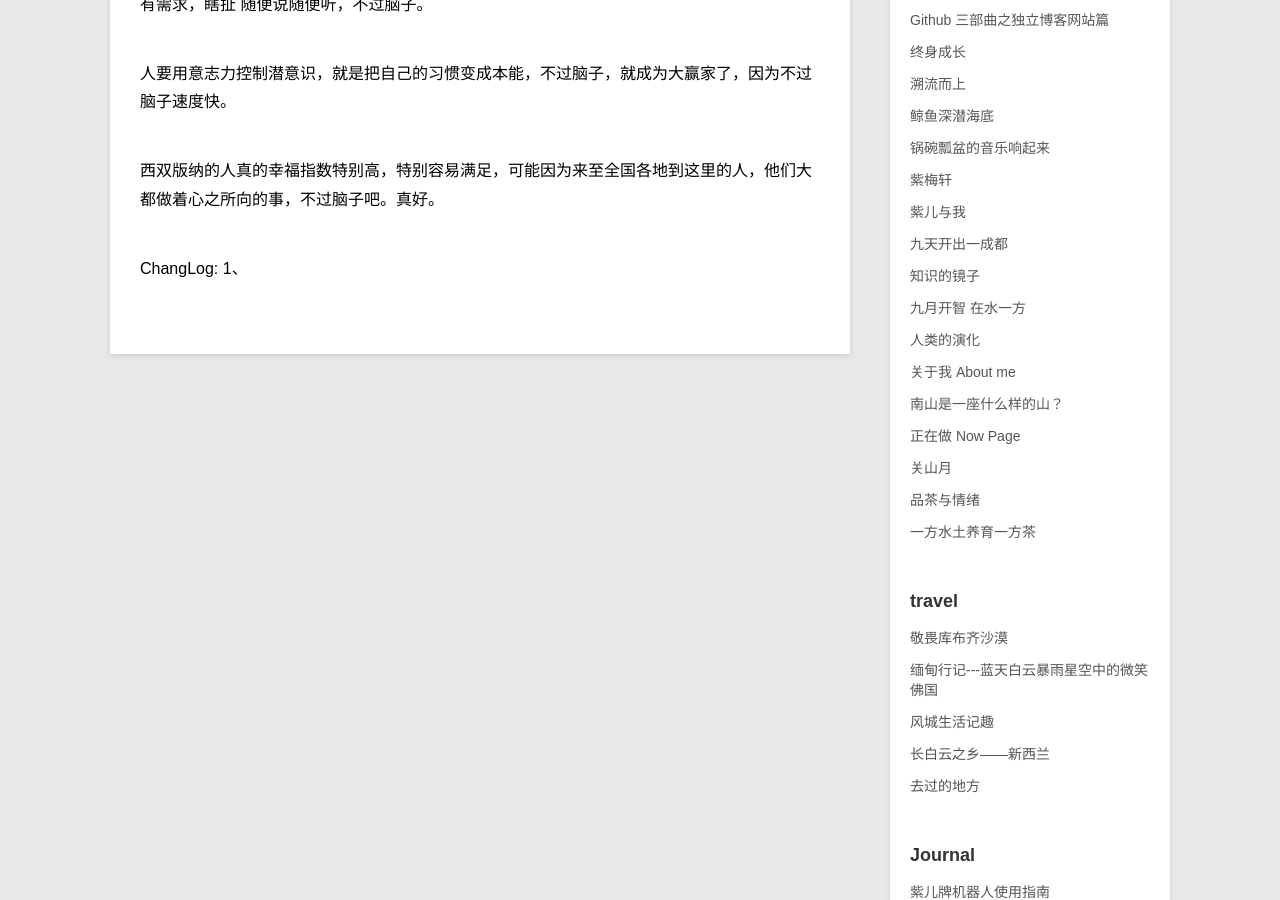
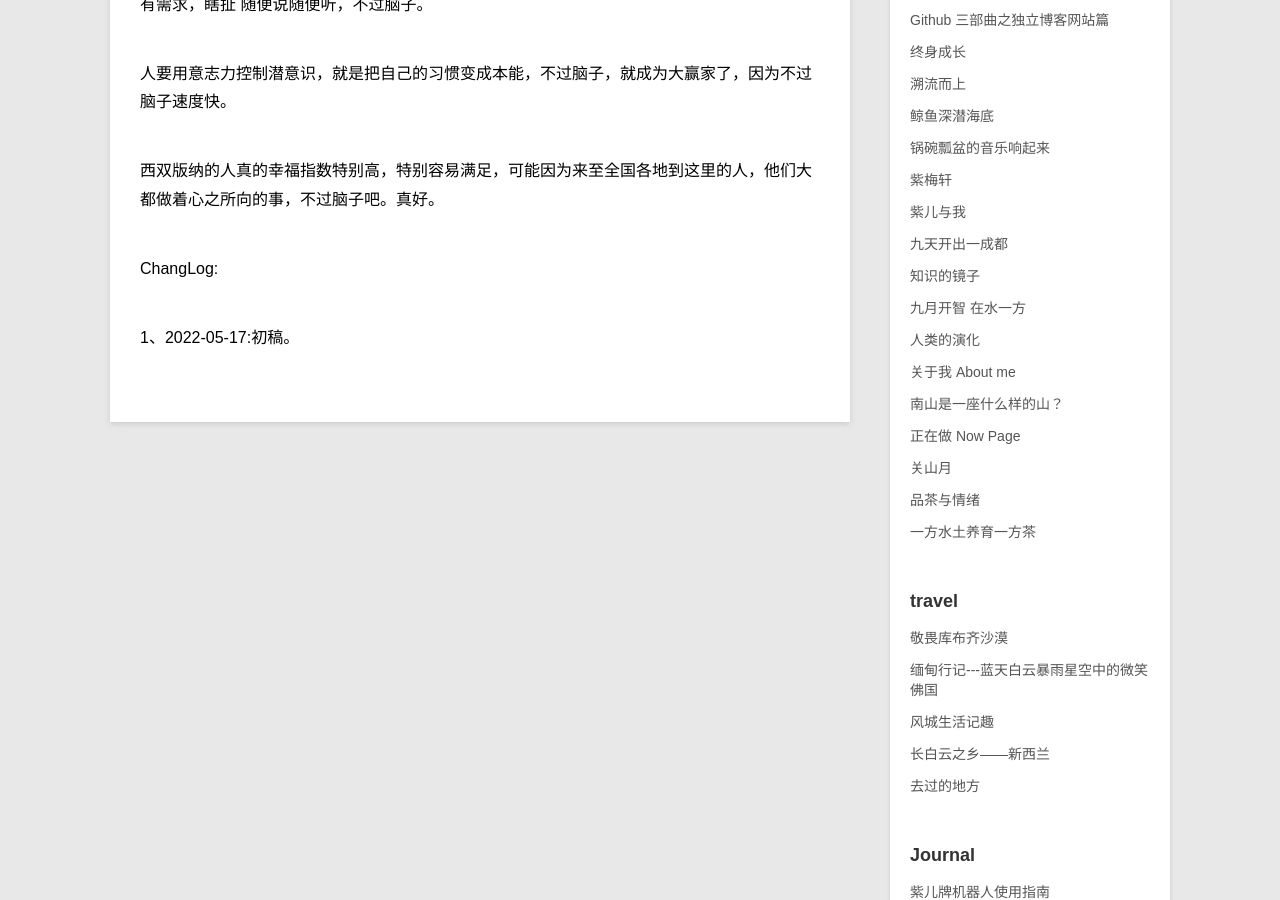
Before and after one commit to violettianjie/violettianjie.github.io, a Jekyll site: the page built from _posts/blog/2022-05-17-jinghongpeople.md, in a window 1280 px wide and 900 px high, scrolled down 2821 px. Built offline with Jekyll 4.4.1, drawn with Linux system fonts in a browser that asks for light colours.

Commit message:
Update 2022-05-17-jinghongpeople.md

```diff
--- a/_posts/blog/2022-05-17-jinghongpeople.md
+++ b/_posts/blog/2022-05-17-jinghongpeople.md
@@ -69,4 +69,5 @@ category: blog
 西双版纳的人真的幸福指数特别高，特别容易满足，可能因为来至全国各地到这里的人，他们大都做着心之所向的事，不过脑子吧。真好。
 
 ChangLog:
-1、
+
+1、2022-05-17:初稿。
```
